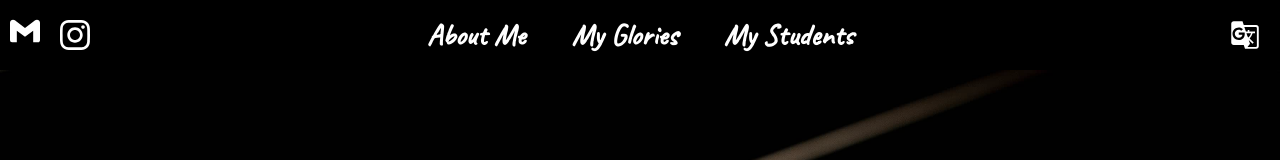
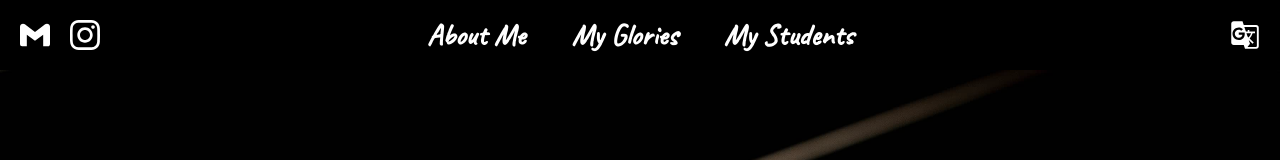
Before and after one commit to 00-team/ping-pong-site, a React app: page / in a window 1280 px wide. Shown: the top 160 px of the page. Built offline with nearby package versions, Linux system fonts and the light colour scheme; a web font is replaced by a local one.

Commit message:
clean code

```diff
--- a/src/components/layouts/sass/navbar.scss
+++ b/src/components/layouts/sass/navbar.scss
@@ -107,6 +107,8 @@
             a {
                 text-decoration: none;
                 color: inherit;
+                display: flex;
+                margin-left: 10px;
             }
 
             svg {
```
